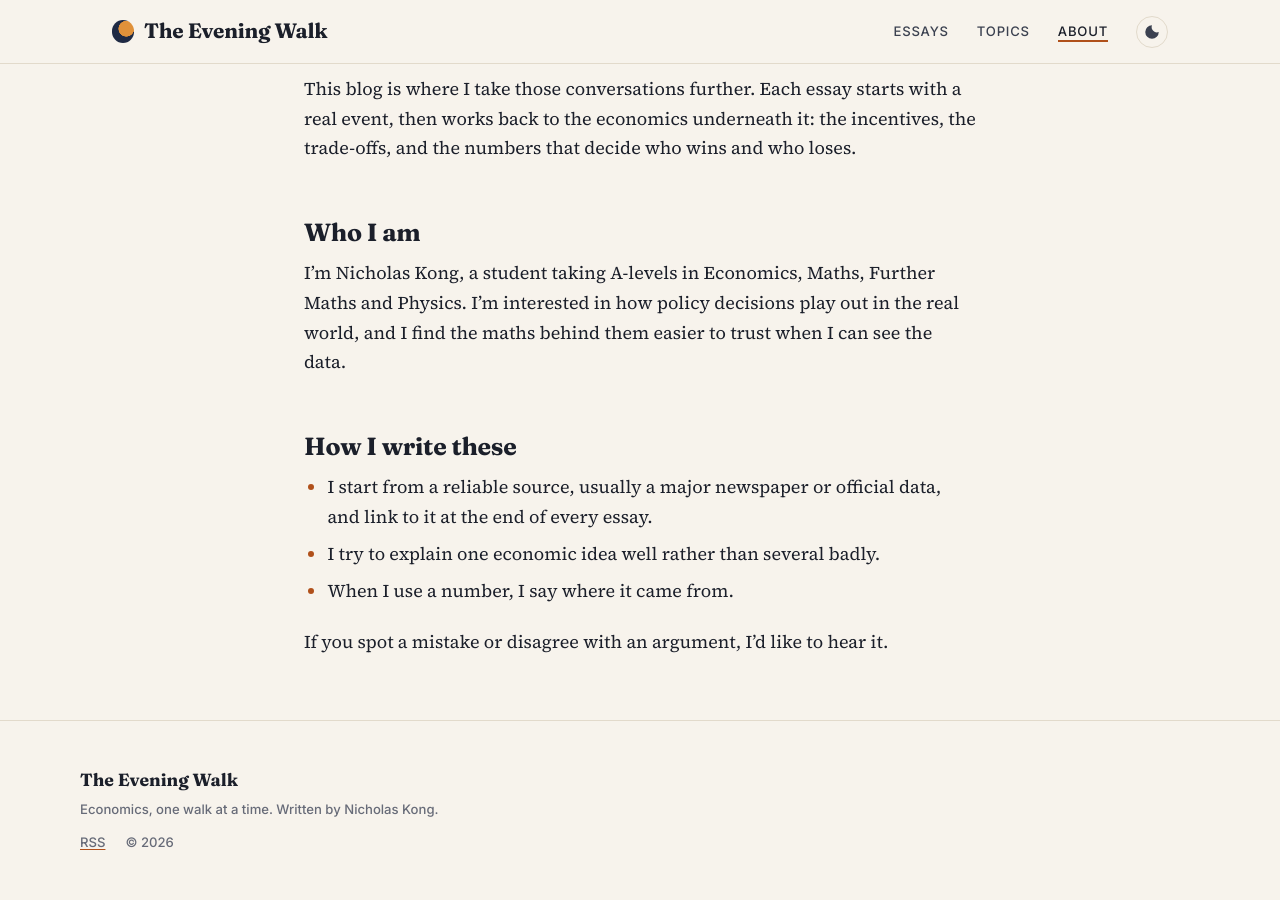
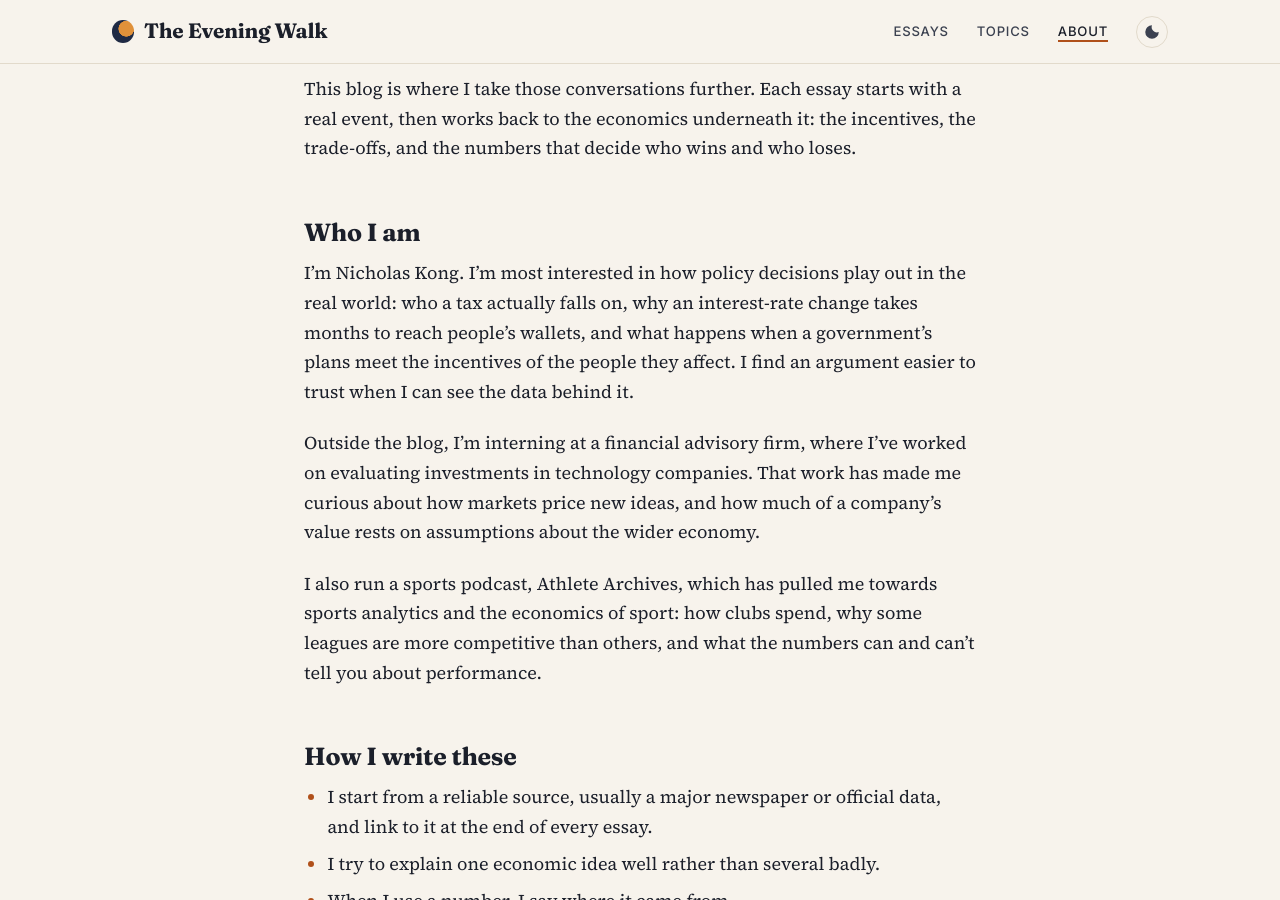
Before and after one commit to nicholaskong2008-collab/evening-walk, a Jekyll site: the page built from about.md, in a window 1280 px wide and 900 px high, scrolled down 332 px. Built offline with Jekyll 4.4.1, drawn with Linux system fonts in a browser that asks for light colours.

Commit message:
Rewrite the Who I am section on the About page

```diff
--- a/about.md
+++ b/about.md
@@ -13,7 +13,11 @@ This blog is where I take those conversations further. Each essay starts with a
 
 ## Who I am
 
-I'm Nicholas Kong, a student taking A-levels in Economics, Maths, Further Maths and Physics. I'm interested in how policy decisions play out in the real world, and I find the maths behind them easier to trust when I can see the data.
+I'm Nicholas Kong. I'm most interested in how policy decisions play out in the real world: who a tax actually falls on, why an interest-rate change takes months to reach people's wallets, and what happens when a government's plans meet the incentives of the people they affect. I find an argument easier to trust when I can see the data behind it.
+
+Outside the blog, I'm interning at a financial advisory firm, where I've worked on evaluating investments in technology companies. That work has made me curious about how markets price new ideas, and how much of a company's value rests on assumptions about the wider economy.
+
+I also run a sports podcast, Athlete Archives, which has pulled me towards sports analytics and the economics of sport: how clubs spend, why some leagues are more competitive than others, and what the numbers can and can't tell you about performance.
 
 ## How I write these
 
```
